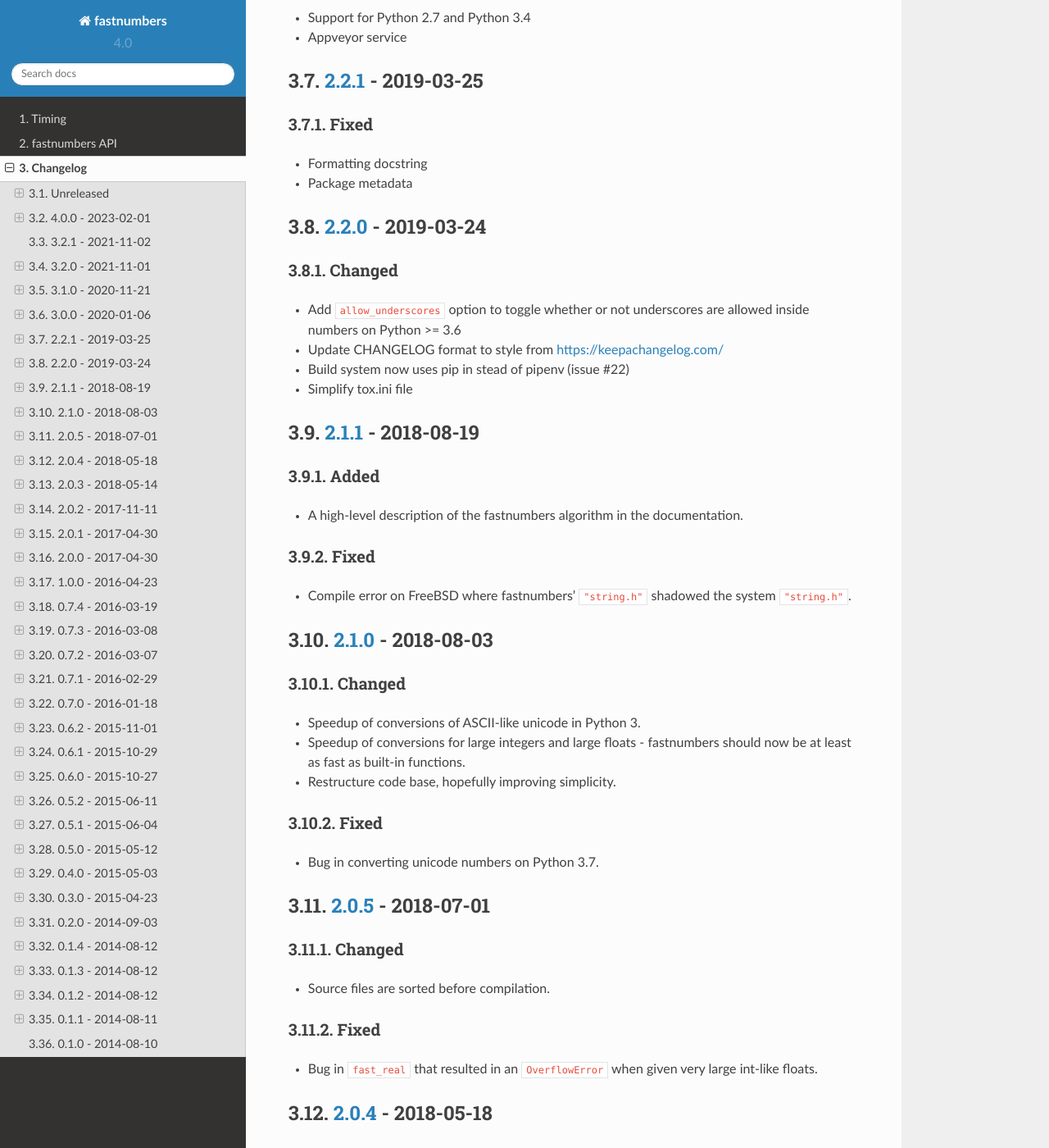
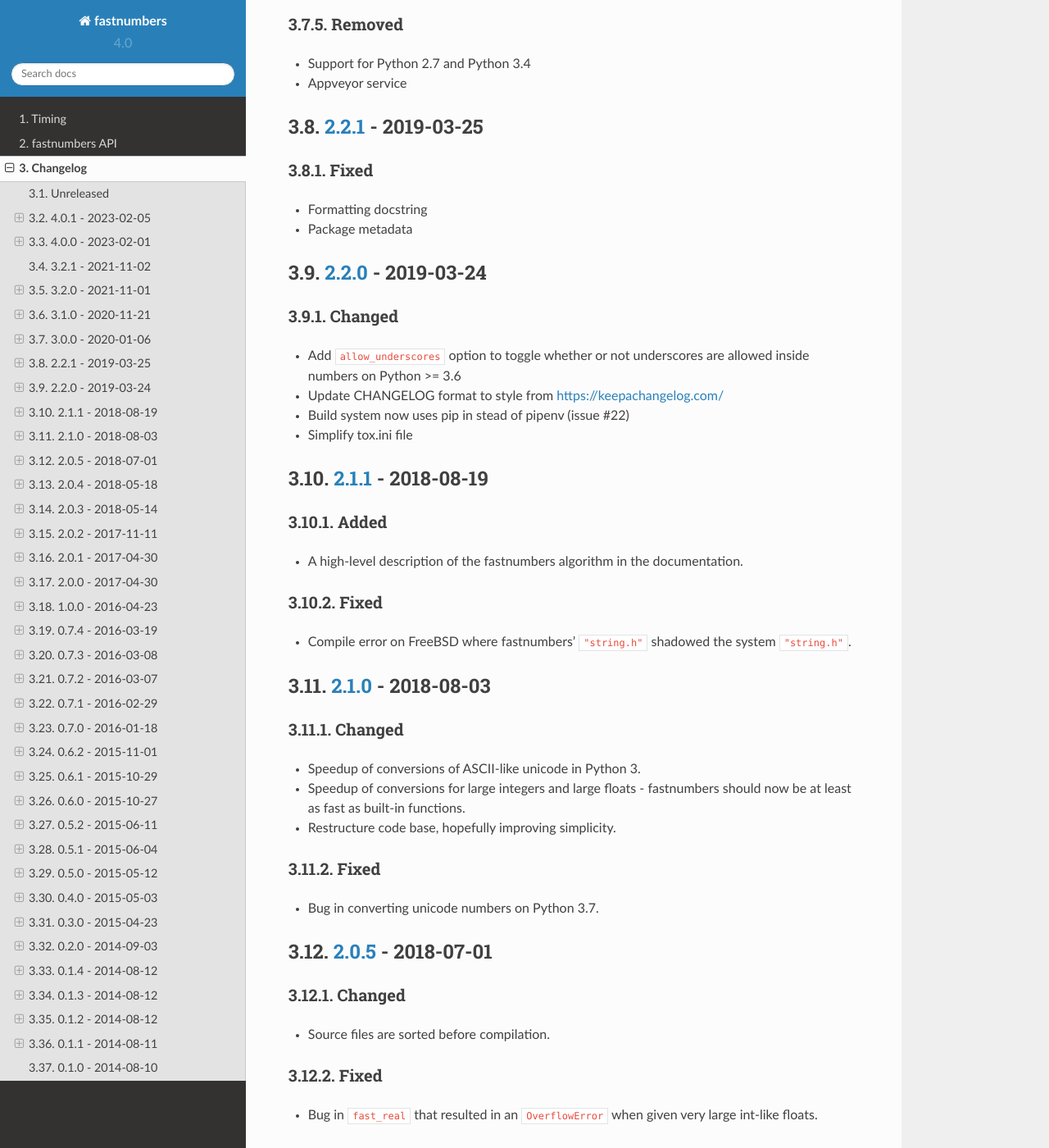
Before and after one commit to SethMMorton/fastnumbers, a Sphinx documentation site: the page built from docs/source/changelog.rst, in a window 1280 px wide and 1400 px high, scrolled down 2599 px. Shown: the whole window at 82% size. Built offline with Sphinx 7.4.7 and the Read the Docs theme 2.0.0, drawn with Linux system fonts in a browser that asks for light colours; some of the changed text lies outside the part shown.

Commit message:
Bump version: 4.0.0 → 4.0.1

```diff
--- a/CHANGELOG.md
+++ b/CHANGELOG.md
@@ -1,4 +1,7 @@
 Unreleased
+---
+
+[4.0.1] - 2023-02-05
 ---
 
 ### Fixed
@@ -397,6 +400,7 @@ Unreleased
   - Initial release of `fastnumbers`
 
 <!---Comparison links-->
+[4.0.1]: https://github.com/SethMMorton/fastnumbers/compare/4.0.0...4.0.1
 [4.0.0]: https://github.com/SethMMorton/fastnumbers/compare/3.2.1...4.0.0
 [3.2.1]: https://github.com/SethMMorton/fastnumbers/compare/3.2.0...3.2.1
 [3.2.0]: https://github.com/SethMMorton/fastnumbers/compare/3.1.0...3.2.0
--- a/docs/source/conf.py
+++ b/docs/source/conf.py
@@ -68,7 +68,7 @@ copyright = "2014, Seth M. Morton"
 # built documents.
 #
 # The full version, including alpha/beta/rc tags.
-release = "4.0.0"
+release = "4.0.1"
 # The short X.Y version.
 version = ".".join(release.split(".")[0:2])
 
--- a/setup.cfg
+++ b/setup.cfg
@@ -1,5 +1,5 @@
 [bumpversion]
-current_version = 4.0.0
+current_version = 4.0.1
 commit = True
 tag = True
 tag_name = {new_version}
--- a/setup.py
+++ b/setup.py
@@ -45,7 +45,7 @@ ext = [
 # All other data is in the setup.cfg file.
 setup(
     name="fastnumbers",
-    version="4.0.0",
+    version="4.0.1",
     python_requires=">=3.7",
     packages=find_packages(where="src"),
     package_dir={"": "src"},
```
Also changed, not shown: 1 other file.
